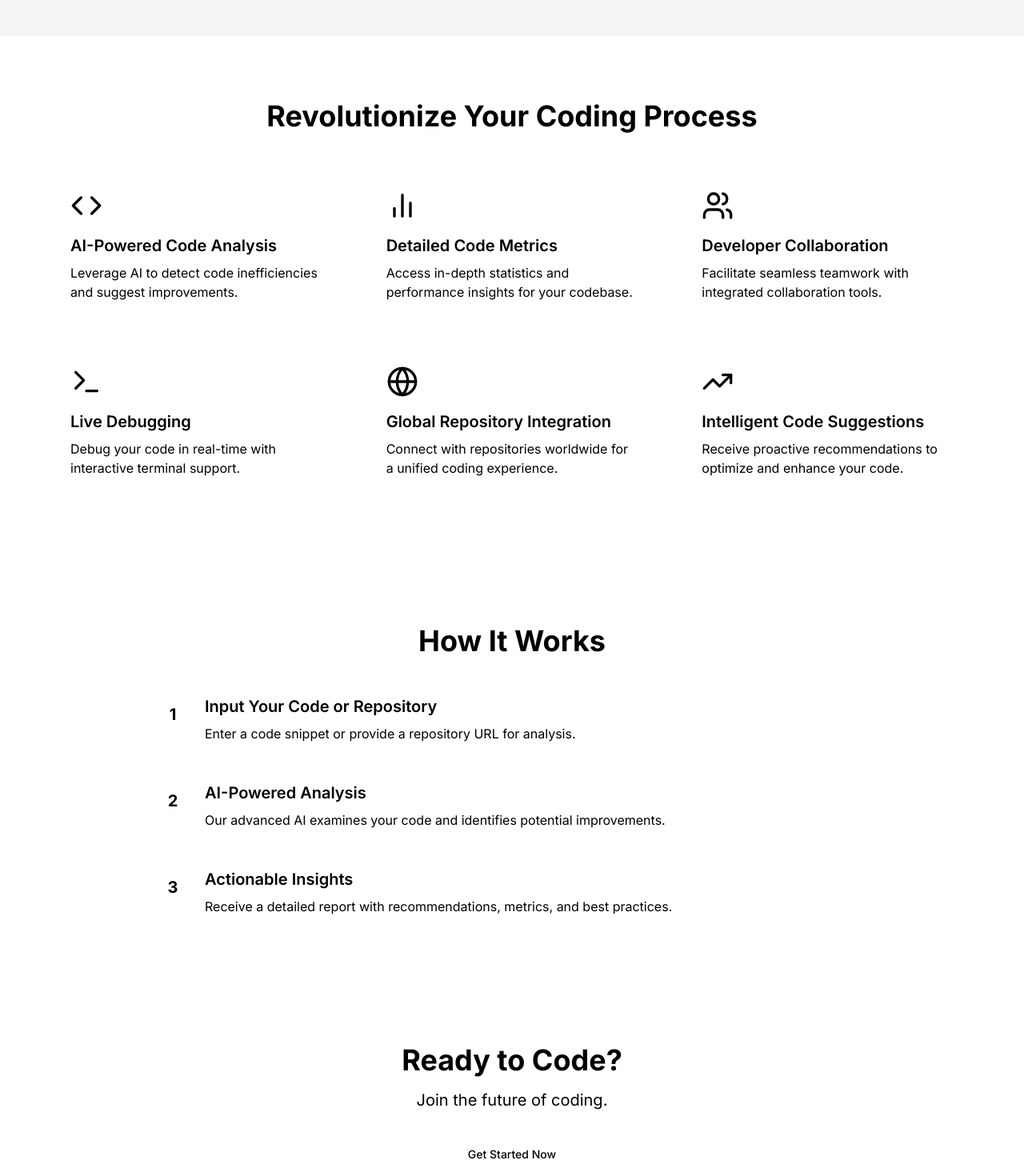
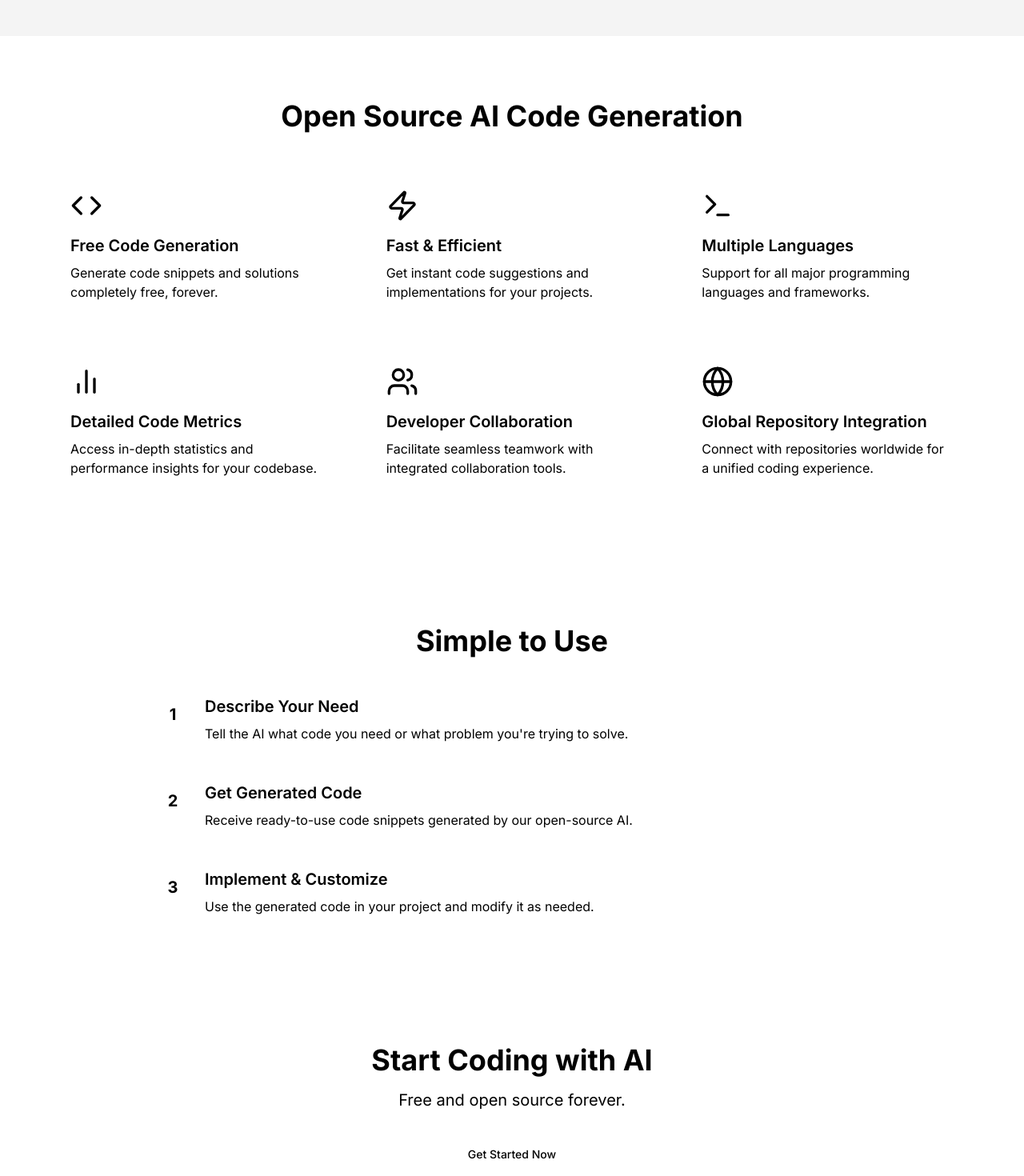
Before and after one commit to Eltaj1/AI-CHAT-Coding, a Next.js app: page / in a window 1280 px wide. Shown: the part 820-2290 px from the top of the page at 80% size. Built offline with nearby package versions, Linux system fonts and the light colour scheme; grey boxes are pictures that could not be loaded.

Commit message:
Made better titles

```diff
--- a/app/layout.tsx
+++ b/app/layout.tsx
@@ -32,7 +32,3 @@ export default function RootLayout({
     </html>
   )
 }
-
-
-
-import './globals.css'
--- a/app/page.tsx
+++ b/app/page.tsx
@@ -33,8 +33,8 @@ export default function Home() {
           >
             <Code size={80} className="text-black dark:text-white" />
           </motion.div>
-          <h1 className="text-5xl md:text-7xl font-bold mb-4">AI CHAT for Coding</h1>
-          <p className="text-xl md:text-2xl mb-8">AI-Powered Coding Assistant</p>
+          <h1 className="text-5xl md:text-7xl font-bold mb-4">Free Open Source AI Assistant</h1>
+          <p className="text-xl md:text-2xl mb-8">Your Open Source Coding Companion</p>
           <Link href="/chat">
             <Button size="lg" className="bg-white text-black hover:bg-gray-200">
               Start
@@ -55,14 +55,24 @@ export default function Home() {
       <section className="py-20 px-4" ref={targetRef}>
         <motion.div style={{ opacity, scale }} className="max-w-6xl mx-auto">
           <h2 className="text-3xl md:text-4xl font-bold mb-12 text-center">
-            Revolutionize Your Coding Process
+            Open Source AI Code Generation
           </h2>
           <div className="grid grid-cols-1 md:grid-cols-3 gap-8">
             {[
               {
                 icon: <Code size={40} />,
-                title: "AI-Powered Code Analysis",
-                description: "Leverage AI to detect code inefficiencies and suggest improvements.",
+                title: "Free Code Generation",
+                description: "Generate code snippets and solutions completely free, forever.",
+              },
+              {
+                icon: <Zap size={40} />,
+                title: "Fast & Efficient",
+                description: "Get instant code suggestions and implementations for your projects.",
+              },
+              {
+                icon: <Terminal size={40} />,
+                title: "Multiple Languages",
+                description: "Support for all major programming languages and frameworks.",
               },
               {
                 icon: <BarChart2 size={40} />,
@@ -75,20 +85,10 @@ export default function Home() {
                 description: "Facilitate seamless teamwork with integrated collaboration tools.",
               },
               {
-                icon: <Terminal size={40} />,
-                title: "Live Debugging",
-                description: "Debug your code in real-time with interactive terminal support.",
-              },
-              {
                 icon: <Globe size={40} />,
                 title: "Global Repository Integration",
                 description: "Connect with repositories worldwide for a unified coding experience.",
-              },
-              {
-                icon: <TrendingUp size={40} />,
-                title: "Intelligent Code Suggestions",
-                description: "Receive proactive recommendations to optimize and enhance your code.",
-              },
+              }
             ].map((feature, index) => (
               <motion.div
                 key={index}
@@ -110,24 +110,24 @@ export default function Home() {
       <section className="py-20 px-4 bg-white dark:bg-black">
         <div className="max-w-4xl mx-auto">
           <h2 className="text-3xl md:text-4xl font-bold mb-12 text-center">
-            How It Works
+            Simple to Use
           </h2>
           <div className="space-y-12">
             {[
               {
                 step: 1,
-                title: "Input Your Code or Repository",
-                description: "Enter a code snippet or provide a repository URL for analysis.",
+                title: "Describe Your Need",
+                description: "Tell the AI what code you need or what problem you're trying to solve.",
               },
               {
                 step: 2,
-                title: "AI-Powered Analysis",
-                description: "Our advanced AI examines your code and identifies potential improvements.",
+                title: "Get Generated Code",
+                description: "Receive ready-to-use code snippets generated by our open-source AI.",
               },
               {
                 step: 3,
-                title: "Actionable Insights",
-                description: "Receive a detailed report with recommendations, metrics, and best practices.",
+                title: "Implement & Customize",
+                description: "Use the generated code in your project and modify it as needed.",
               },
             ].map((item, index) => (
               <motion.div
@@ -159,7 +159,7 @@ export default function Home() {
             transition={{ duration: 0.5 }}
             className="text-3xl md:text-4xl font-bold mb-4"
           >
-            Ready to Code?
+            Start Coding with AI
           </motion.h2>
           <motion.p
             initial={{ opacity: 0, y: 20 }}
@@ -167,7 +167,7 @@ export default function Home() {
             transition={{ duration: 0.5, delay: 0.1 }}
             className="text-xl mb-8"
           >
-            Join the future of coding.
+            Free and open source forever.
           </motion.p>
           <motion.div
             initial={{ opacity: 0, y: 20 }}
```
